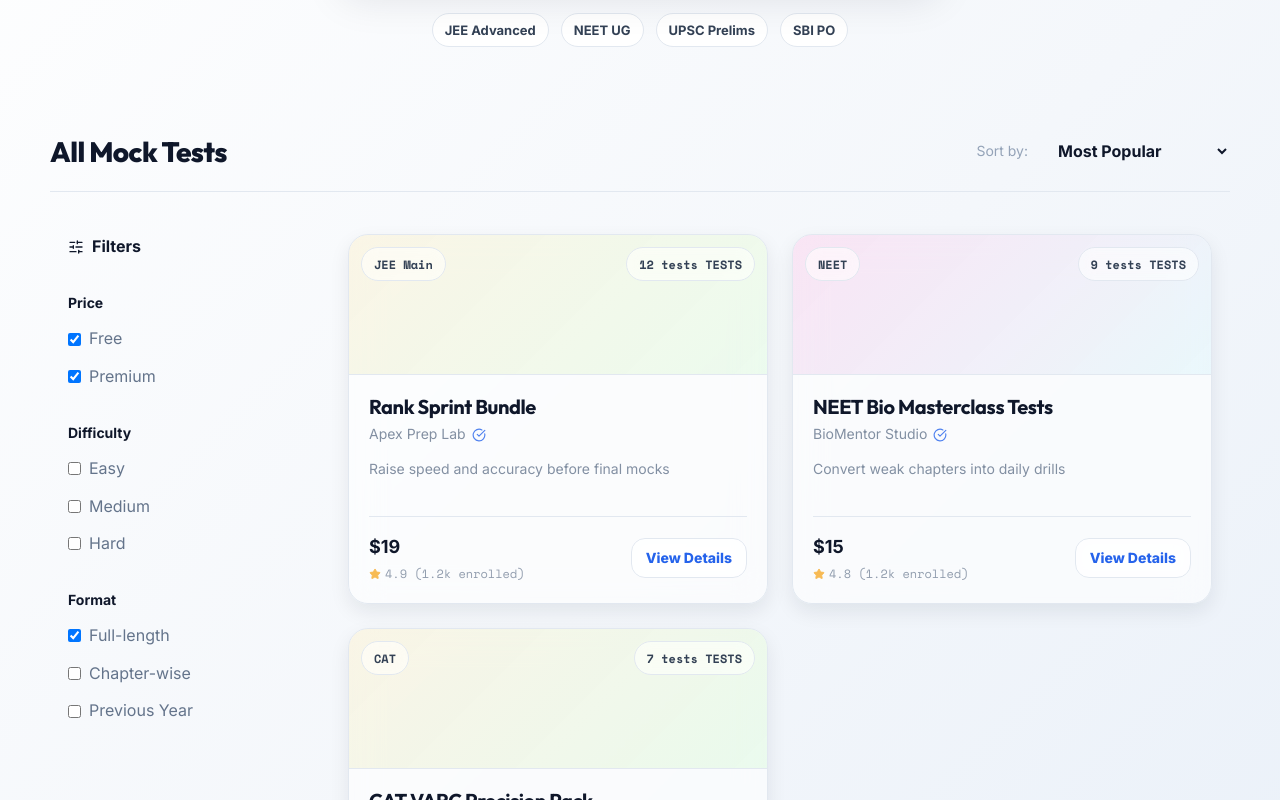
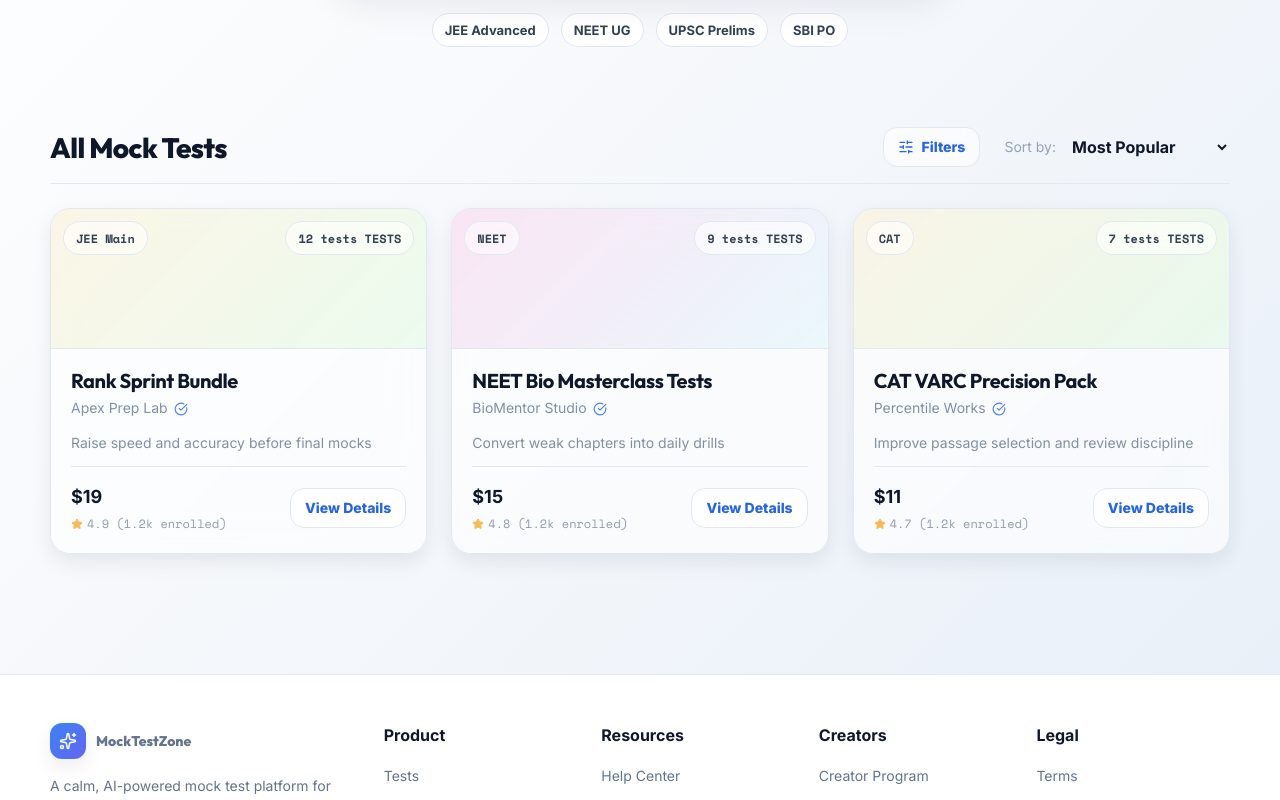
Before and after one commit to anshu-sharma0/mock-test, a Next.js app: page /marketplace in a window 1280 px wide. Shown: the part 340-1140 px from the top of the page. Built offline with nearby package versions, Linux system fonts and the light colour scheme.

Commit message:
feat: replace sidebar filters with responsive toggleable dropdown on marketplace page

```diff
--- a/app/_components/layout/PublicNav.tsx
+++ b/app/_components/layout/PublicNav.tsx
@@ -18,7 +18,7 @@
         <Logo />
 
         {/* Center: Desktop Navigation */}
-        <nav className="nav-links hidden md:flex" aria-label="Main navigation">
+        <nav className="nav-links hidden! lg:flex!" aria-label="Main navigation">
           {publicNav.map((item) => (
             <Link key={item.href} href={item.href}>
               {item.label}
--- a/app/globals.css
+++ b/app/globals.css
@@ -114,11 +114,13 @@
 html {
   min-height: 100%;
   scroll-padding-top: 96px;
+  overflow-x: hidden;
 }
 
 body {
   min-height: 100%;
   margin: 0;
+  overflow-x: hidden;
   background: var(--bg);
   color: var(--body);
   font-family: var(--font-body);
@@ -293,7 +295,7 @@
   grid-template-columns: repeat(5, minmax(0, 1fr));
 }
 
-.grid.sidebar {
+.grid.has-sidebar {
   grid-template-columns: 240px minmax(0, 1fr);
   gap: 40px;
 }
@@ -1142,7 +1144,7 @@
   .grid.three,
   .grid.four,
   .grid.five,
-  .grid.sidebar,
+  .grid.has-sidebar,
   .grid.checkout {
     grid-template-columns: 1fr;
   }
--- a/app/marketplace/page.tsx
+++ b/app/marketplace/page.tsx
@@ -1,4 +1,7 @@
-import { Search, ChevronRight, SlidersHorizontal, BookOpen, Star, Building2, UserCircle } from "lucide-react";
+"use client";
+
+import { useState } from "react";
+import { Search, ChevronRight, SlidersHorizontal, BookOpen, Star, Building2, UserCircle, X } from "lucide-react";
 import { PublicShell } from "../_components/layout/PublicShell";
 import { GradientButton as ButtonLink } from "../_components/ui/GradientButton";
 import { ListingCard } from "../_components/ui/ListingCard";
@@ -6,6 +9,8 @@
 import { marketplaceListings } from "../_lib/data";
 
 export default function MarketplacePage() {
+  const [isFilterOpen, setIsFilterOpen] = useState(false);
+
   const categories = [
     { name: "Engineering (JEE)", count: 124 },
     { name: "Medical (NEET)", count: 89 },
@@ -93,24 +98,43 @@
 
         <section className="section lg pt-0!">
           <div className="container">
-            <div className="row between" style={{ marginBottom: 24, paddingBottom: 16, borderBottom: "1px solid var(--border)" }}>
+            <div className="row between wrap" style={{ marginBottom: 24, paddingBottom: 16, borderBottom: "1px solid var(--border)", gap: 16 }}>
               <h2 className="h2" style={{ fontSize: "28px" }}>All Mock Tests</h2>
-              <div className="row" style={{ gap: 12 }}>
-                <span className="muted text-nowrap" style={{ fontSize: "14px" }}>Sort by:</span>
-                <select className="select" style={{ background: "transparent", border: "none", color: "var(--heading)", fontWeight: "bold", outline: "none", cursor: "pointer" }}>
-                  <option>Most Popular</option>
-                  <option>Highest Rated</option>
-                  <option>Newest</option>
-                  <option>Price: Low to High</option>
-                </select>
-              </div>
-            </div>
+              <div className="row wrap" style={{ gap: 24 }}>
+                {/* Filter Dropdown */}
+                <div style={{ position: "relative" }}>
+                  <button
+                    className="btn secondary compact row"
+                    onClick={() => setIsFilterOpen(!isFilterOpen)}
+                  >
+                    <SlidersHorizontal size={16} /> Filters
+                  </button>
 
-            <div className="grid sidebar">
-              {/* Sidebar Filters */}
-              <div className="stack" style={{ gap: 32 }}>
-                <div className="stack" style={{ gap: 12 }}>
-                  <strong className="strong row" style={{ gap: 8 }}><SlidersHorizontal size={16} /> Filters</strong>
+                  {isFilterOpen && (
+                    <div
+                      className="card pad stack"
+                      style={{
+                        position: "absolute",
+                        left: 0,
+                        top: "calc(100% + 8px)",
+                        zIndex: 40,
+                        minWidth: "240px",
+                        maxWidth: "calc(100vw - 32px)",
+                        background: "var(--bg)",
+                        boxShadow: "var(--shadow-lg)",
+                        border: "1px solid var(--border)",
+                        gap: 24
+                      }}
+                    >
+                      <div className="row between">
+                        <strong className="strong">Filters</strong>
+                        <button
+                          className="btn ghost compact"
+                          style={{ padding: "4px" }}
+                          onClick={() => setIsFilterOpen(false)}
+                        >
+                          <X size={16} />
+                        </button>
                       </div>
 
                       <div className="stack" style={{ gap: 12 }}>
@@ -133,13 +157,27 @@
                         <label className="row" style={{ gap: 8, cursor: "pointer" }}><input type="checkbox" /> Previous Year</label>
                       </div>
                     </div>
+                  )}
+                </div>
+
+                {/* Sort by */}
+                <div className="row" style={{ gap: 12 }}>
+                  <span className="muted text-nowrap" style={{ fontSize: "14px" }}>Sort by:</span>
+                  <select className="select" style={{ background: "transparent", border: "none", color: "var(--heading)", fontWeight: "bold", outline: "none", cursor: "pointer", padding: 0, minHeight: "auto" }}>
+                    <option>Most Popular</option>
+                    <option>Highest Rated</option>
+                    <option>Newest</option>
+                    <option>Price: Low to High</option>
+                  </select>
+                </div>
+              </div>
+            </div>
 
             {/* Main Grid */}
-              <div className="grid two">
+            <div className="grid three">
               {marketplaceListings.map((listing) => (
                 <ListingCard key={listing.slug} listing={listing} />
               ))}
-              </div>
             </div>
           </div>
         </section>
```
Lines whose indentation alone changed are shown as unchanged.
